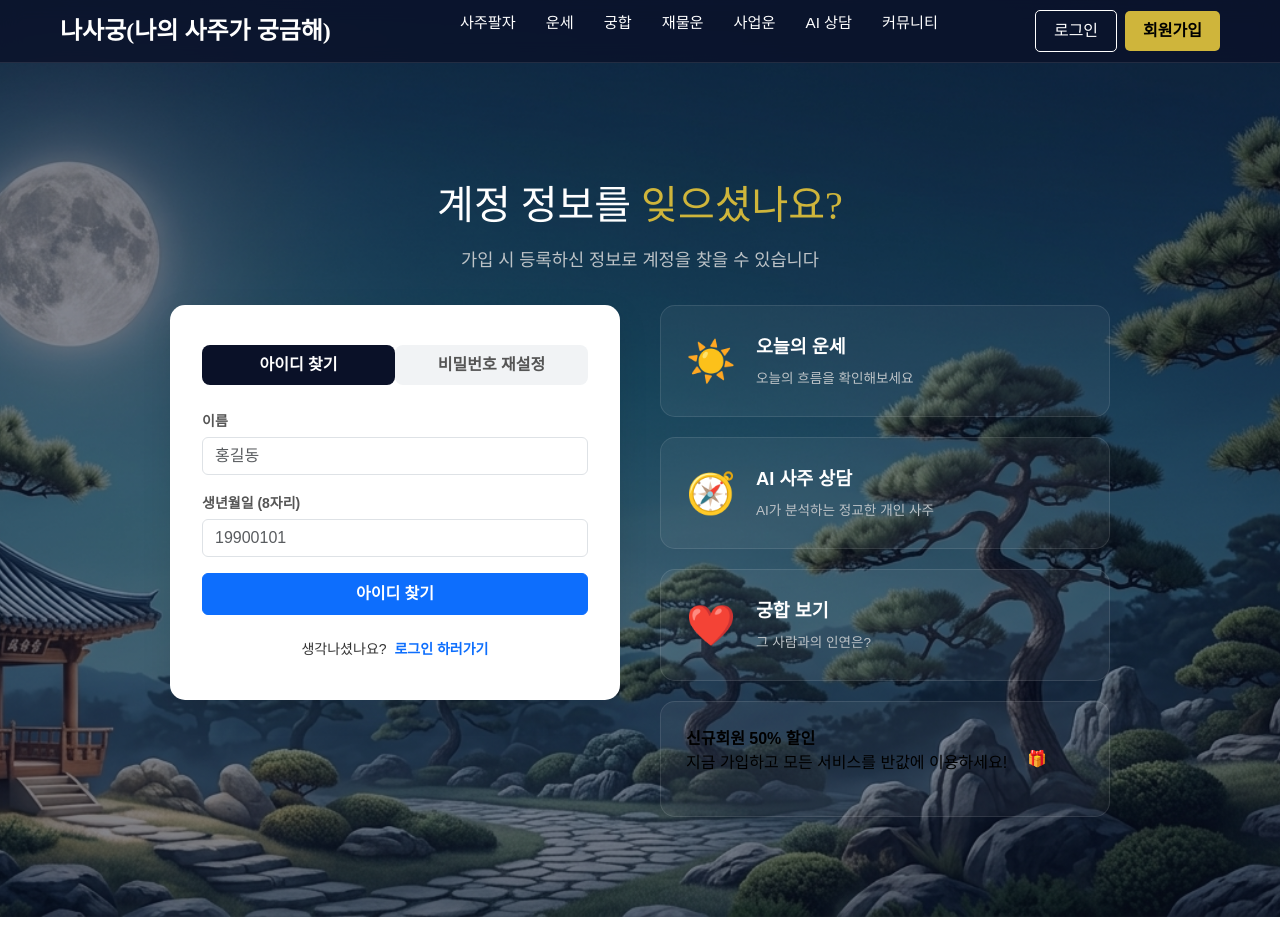
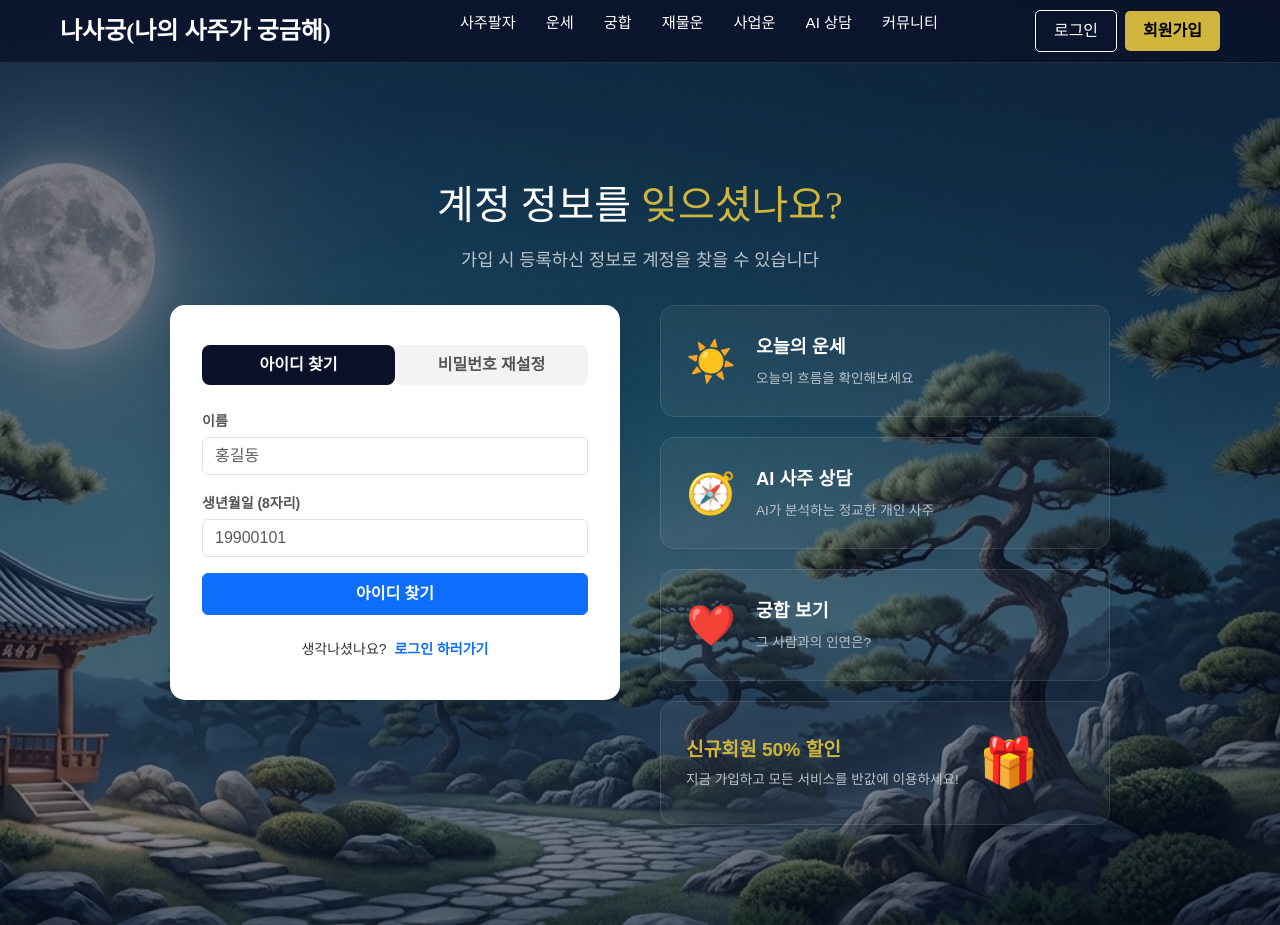
Before and after one commit to KevinSoh1/Nasagung, a FastAPI app: page /findAccount in a window 1280 px wide. Run offline with FastAPI, Linux system fonts and the light colour scheme.

Commit message:
Update findAccount.html

```diff
--- a/templates/findAccount.html
+++ b/templates/findAccount.html
@@ -81,6 +81,13 @@
         .q-icon { font-size: 2.5rem; }
         .q-text strong { display: block; font-size: 1.15rem; color: var(--white); margin-bottom: 5px; }
         .q-text span { font-size: 0.85rem; color: var(--text-muted); }
+
+        .promo-card { background: linear-gradient(135deg, #1e295d, #0a1128); border: 1px solid rgba(207, 181, 59, 0.3); padding: 25px; border-radius: 15px; display: flex; justify-content: space-between; align-items: center; position: relative; overflow: hidden; }
+        .promo-card::before { content: ''; position: absolute; top: -50%; left: -50%; width: 200%; height: 200%; background: radial-gradient(circle, rgba(207,181,59,0.1) 0%, transparent 70%); }
+        .promo-text strong { display: block; font-size: 1.2rem; color: var(--accent-gold); margin-bottom: 5px; }
+        .promo-text p { font-size: 0.85rem; color: var(--text-muted); margin: 0; }
+        .promo-gift { font-size: 3rem; }
+
         .header-container {
             max-width: 1200px; margin: 0 auto; padding: 15px 20px;
             display: flex; justify-content: space-between; align-items: center; flex-wrap: nowrap; white-space: nowrap; width: 100%;
```
